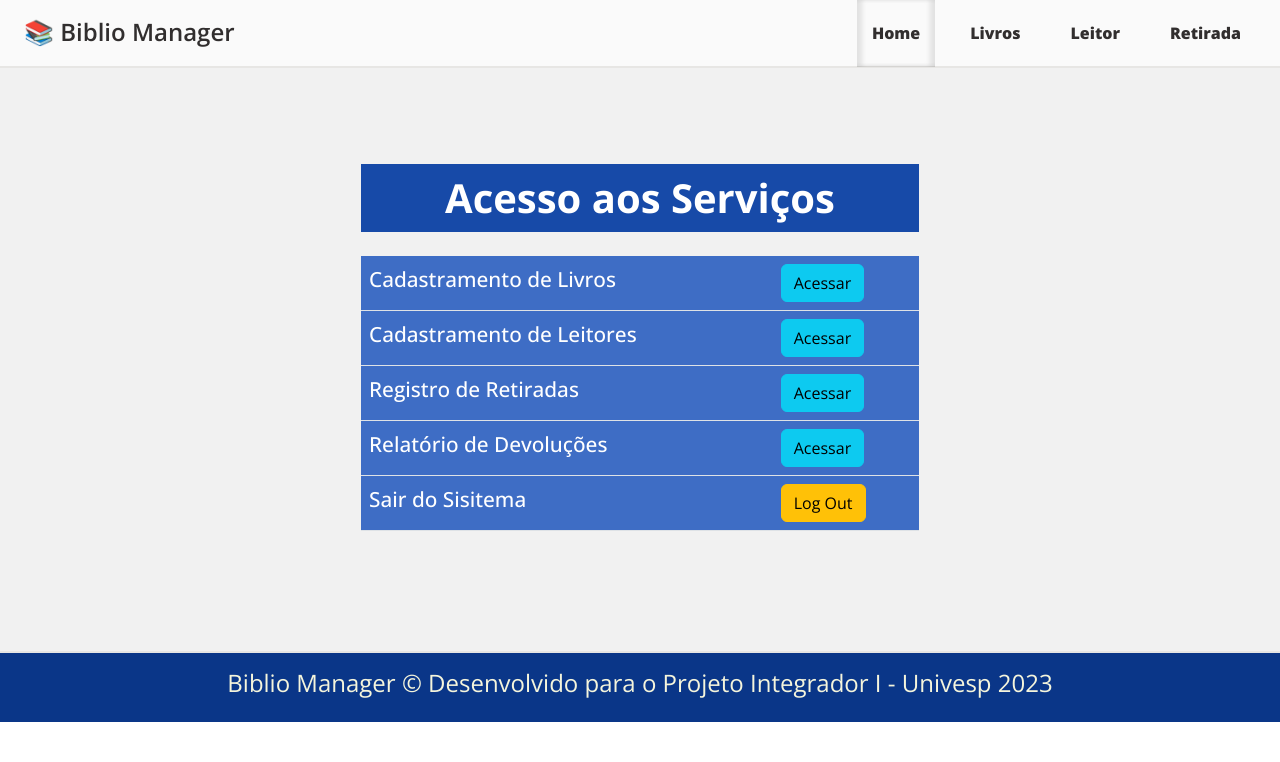
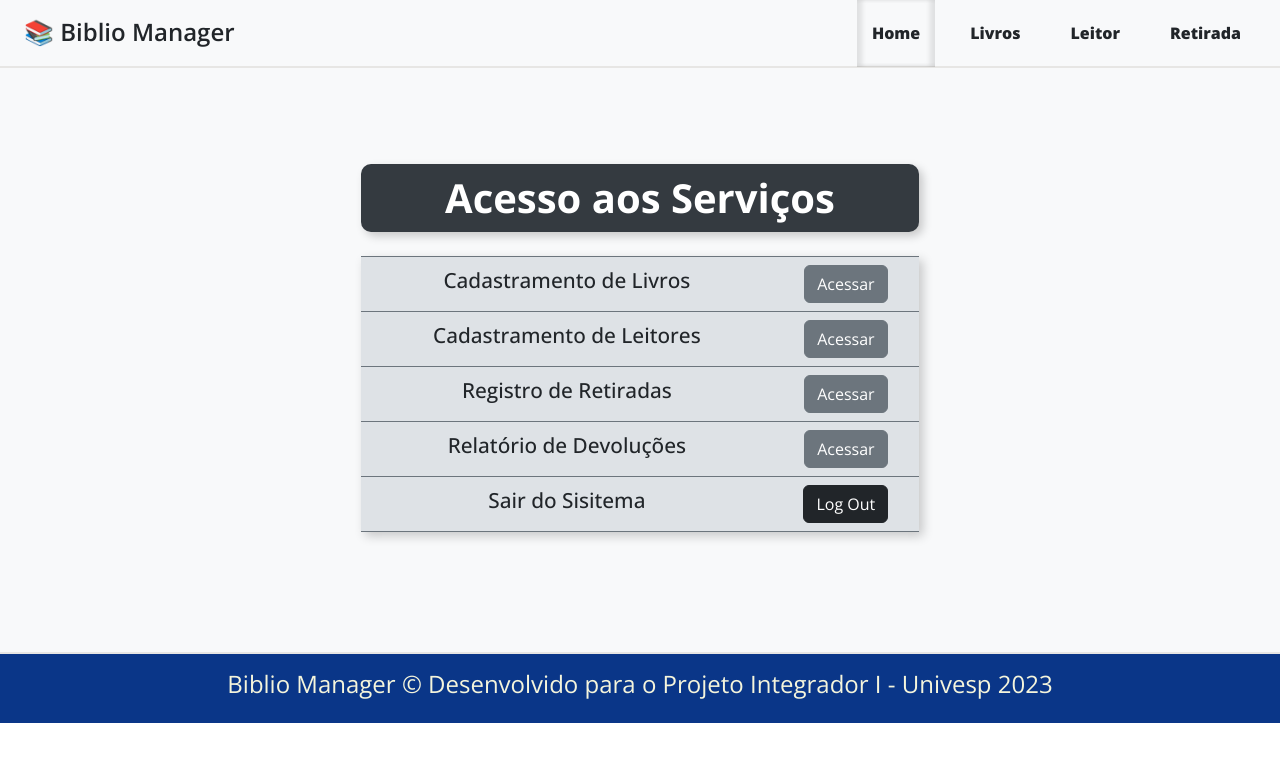
Before and after one commit to FlavioLAMartins/ProjetoIntegrador-II-UNIVESP, a React (Create React App) app in the folder frontend/: page /home in a window 1280 px wide. Shown: the top 762 px of the page. Built offline with nearby package versions, Linux system fonts and the light colour scheme.

Commit message:
mudando a tabela da tela home

```diff
--- a/frontend/src/components/ConteudoHome/ConteudoHome.module.css
+++ b/frontend/src/components/ConteudoHome/ConteudoHome.module.css
@@ -4,17 +4,18 @@
     flex-direction: column;
     align-items: center;
     padding: 0.25em;
-    color: rgb(255, 255, 255);
-    background-color:  rgb(23, 74, 168);
+    color: var(--color-textwhite);
+    background-color: var(--color-primary);
     font-weight: 650;
     font-family: 'Open Sans', sans-serif;
     margin: 0 auto;
+    border-radius: 10px;
+    box-shadow: 4px 4px 10px rgba(0, 0, 0, 0.2);
   }
 
 
 .conteudohome table {
-    background-color: rgb(62, 109, 197);
-    color: rgb(255, 255, 255);
+    color: var(--color-text);
     font-family: 'Open Sans', sans-serif;
     font-weight: 450;
     justify-content:space-between;
@@ -23,14 +24,16 @@
     width: 50%;
     margin: 0 auto;
     font-size: 130%;
+    box-shadow: 4px 4px 10px rgba(0, 0, 0, 0.2);
+  }
+
+.conteudohome table td {
+    background-color: var(--color-lightgray);
+    border-top: 1px solid  var(--color-tertiary);
+    border-bottom: 1px solid  var(--color-tertiary);
+    text-align: center;
 }
 
-.conteudohome button{
-    background-color: rgb(7, 65, 255);
-    color: rgb(255, 255, 255);
+.conteudohome {
+    background-color: var(--color-background);
 }
-
-
-.conteudohome {
-    background-color: #f1f1f1;
-}
--- a/frontend/src/components/Header/Header.module.css
+++ b/frontend/src/components/Header/Header.module.css
@@ -1,5 +1,5 @@
 .header {
-    background-color: var(--color-primary);
+    background-color: var(--color-background);
     border-bottom: 2px solid #e7e6e4;
     font-weight: 750;
     font-family: 'Open Sans', sans-serif;
@@ -31,7 +31,7 @@ ul li {
 }
 
 nav ul li a {
-    color: var(--color-text);
+    color: var(--color-textblack);
     padding: 0px 15px;
 }
 nav ul li a:hover {
@@ -40,7 +40,7 @@ nav ul li a:hover {
 
 .header span {
     font-size: 1.5em;
-    color: var(--color-text);
+    color: var(--color-textblack);
     font-weight: 550;
 }
 
@@ -50,7 +50,7 @@ nav span a {
 
 
 .selected {
-    color:var(--color-text);
+    color:var(--color-textblack);
     box-shadow:
     inset 5px 0px 5px rgba(0, 0, 0, 0.1), /* Sombra à direita */
     inset -5px 0px 5px rgba(0, 0, 0, 0.1); /* Sombra à esquerda */
--- a/frontend/src/index.css
+++ b/frontend/src/index.css
@@ -15,8 +15,11 @@ body,
 
 /* variáveis de cor */
 :root {
-  --color-primary: #fafafa;
+  --color-primary: #343a40;
   --color-secundary: #646464;
-  --color-background: #E5E5E5;
-  --color-text: #312e2e;
+  --color-tertiary: #6c757d;
+  --color-lightgray:#dee2e6;
+  --color-background: #f8f9fa;
+  --color-textblack: #212529;
+  --color-textwhite: #ffffff;
 }
--- a/frontend/src/pages/Home.jsx
+++ b/frontend/src/pages/Home.jsx
@@ -19,31 +19,31 @@ function Home() {
                     <tr>
                         <td>Cadastramento de Livros</td>
                         <td>
-                        <Link className='btn btn-info'to="/livro">Acessar</Link>
+                        <Link className='btn btn-secondary'to="/livro">Acessar</Link>
                         </td>
                     </tr>
                     <tr>
                         <td>Cadastramento de Leitores</td>
                         <td>
-                        <Link className='btn btn-info'to="/leitor">Acessar</Link>
+                        <Link className='btn btn-secondary'to="/leitor">Acessar</Link>
                         </td>
                     </tr>
                     <tr>
                         <td>Registro de Retiradas</td>
                         <td>
-                        <Link className='btn btn-info'to="/retirada">Acessar</Link>
+                        <Link className='btn btn-secondary'to="/retirada">Acessar</Link>
                         </td>
                     </tr>
                     <tr>
                         <td>Relatório de Devoluções</td>
                         <td>
-                        <Link className='btn btn-info'to="/devolucao">Acessar</Link>
+                        <Link className='btn btn-secondary'to="/devolucao">Acessar</Link>
                         </td>
                     </tr>
                     <tr>
                         <td>Sair do Sisitema</td>
                         <td>
-                        <Link className='btn btn-warning'to="/"> Log Out </Link>
+                        <Link className='btn btn-dark'to="/"> Log Out </Link>
                         </td>
                     </tr>
                 </tbody>
```
Also changed, not shown: frontend/src/App.css (deleted, +0 -38 lines).
